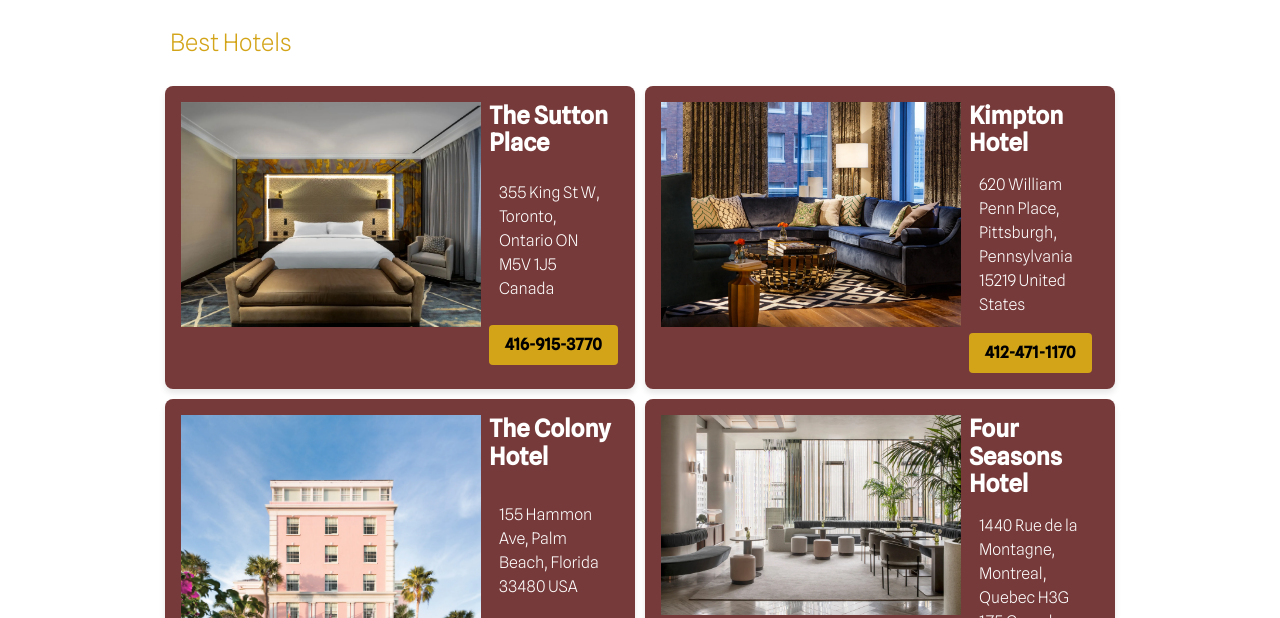
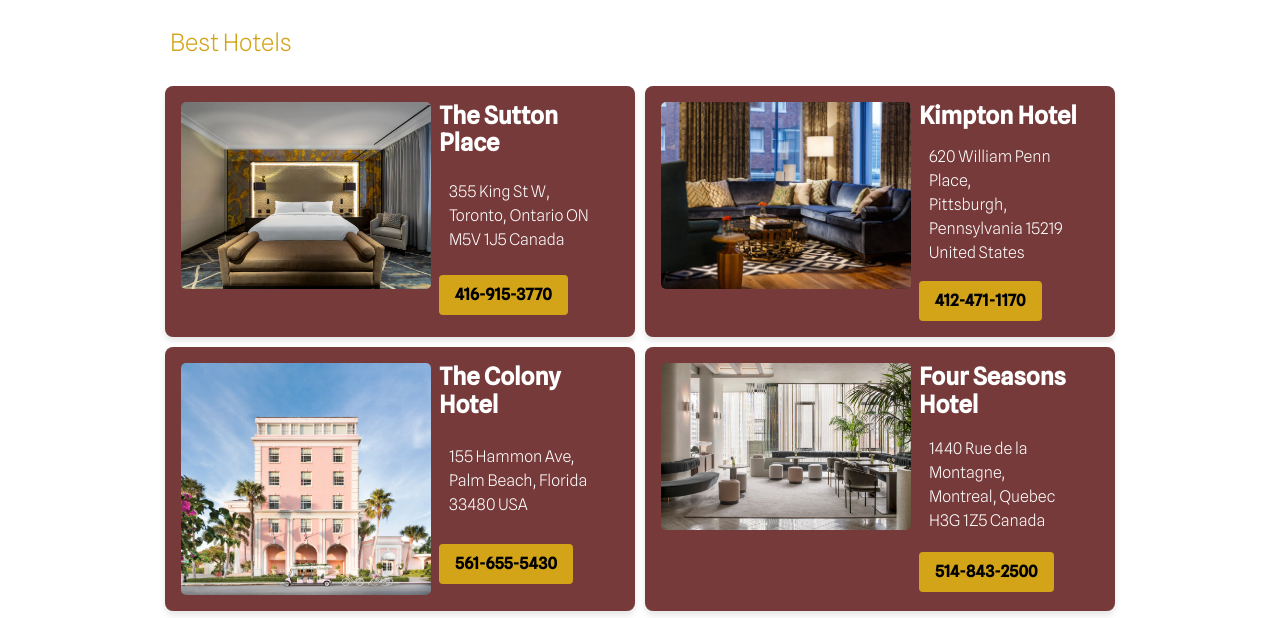
Before and after one commit to Carterbohin/hotel, a plain HTML site: page index.html in a window 1280 px wide. Shown: the part 102-720 px from the top of the page. Drawn offline with Linux system fonts and the light colour scheme.

Commit message:
made some changes

```diff
--- a/js/scripts.js
+++ b/js/scripts.js
@@ -23,7 +23,8 @@ hotels.forEach(hotel => {
     theName.textContent = hotel.name;
 
     const theAddress = document.createElement('p');
-    theAddress.textContent = hotel.address;
+    theAddress.innerHTML = hotel.address.replace(',', ',<br>'); // Inserts a line break after the comma
+
 
     const thePhone = document.createElement('p');
     thePhone.classList.add('phone');  // Add this line to ensure the correct class is applied
--- a/scss/_large.scss
+++ b/scss/_large.scss
@@ -32,6 +32,7 @@ nav {
 }
 
 
+
 #allHotels {
    display: grid;
    grid-template-columns: 1fr 1fr;
--- a/scss/_small.scss
+++ b/scss/_small.scss
@@ -146,7 +146,8 @@ main {
             grid-area: photo;
             width: 100%;
             height: auto;
-            max-width: 300px; /* Ensures images are responsive */
+            max-width: 250px; /* Ensures images are responsive */
+            border-radius: 5px;
         }
 
         h2 {
@@ -164,6 +165,9 @@ main {
             grid-area: address;
             color: #ffffff;
             margin: 0;
+            max-width: 200px;
+            word-wrap: break-word;
+            white-space: normal;
         }
 
         p.phone {
```
Also changed, not shown: css/styles.css, css/styles.min.css, 2 other files.
